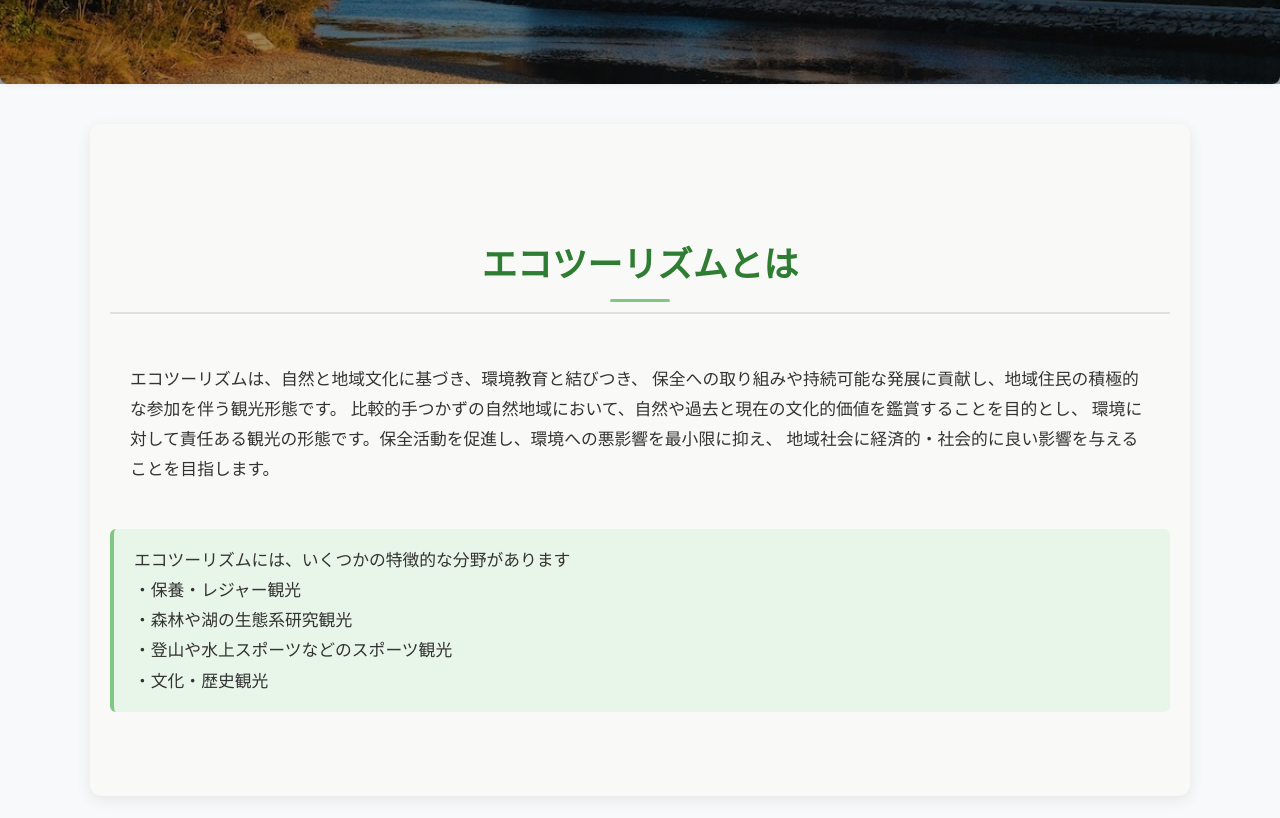
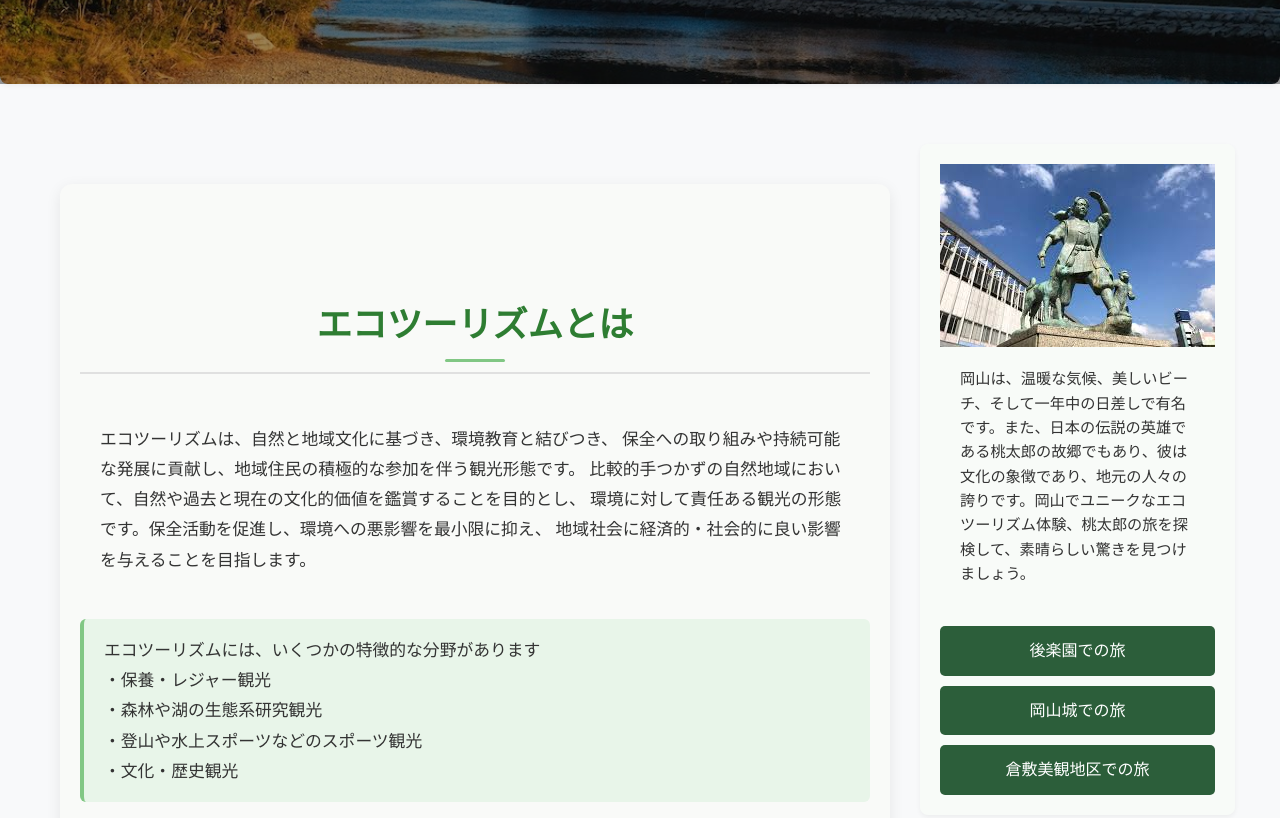
Before and after one commit to csw8506/hackathon, a plain HTML site: page index.html in a window 1280 px wide. Shown: the part 480-1298 px from the top of the page. Drawn offline with nearby package versions, Linux system fonts and the light colour scheme; a script that the page names is missing.

Commit message:
桃太郎追加

```diff
--- a/index.html
+++ b/index.html
@@ -21,7 +21,7 @@
 <body>
 
   <!-- Navbar -->
-  <nav class="navbar navbar-expand-lg navbar-dark sticky-header">
+  <nav class="navbar navbar-expand-lg navbar-dark">
     <div class="container">
       <a class="navbar-brand" href="index.html"> 岡山エコツーリズム</a>
       <button class="navbar-toggler" type="button" data-bs-toggle="collapse" data-bs-target="#navbarNav">
@@ -44,7 +44,7 @@
       <p>倉敷美観地区・後楽園・岡山城の魅力を発見</p>
     </div>
   </section>
-
+  <div class="layout">
     <!-- エコツーリズムとは Section -->
     <section id="about" >
       <h2 class="section-title">エコツーリズムとは</h2>
@@ -75,6 +75,14 @@
         <br>4. 岡山市：温暖で日照が多い気候。桃太郎伝説と関連。農業・文化観光を推進中。
       </p>-->
     </section>
+    <aside class="sidebar">
+    <img src="./img/momotaro2.jpg" alt="momotaro">
+    <p data-key="sidebar_p">岡山は、温暖な気候、美しいビーチ、そして一年中の日差しで有名です。また、日本の伝説の英雄である桃太郎の故郷でもあり、彼は文化の象徴であり、地元の人々の誇りです。岡山でユニークなエコツーリズム体験、桃太郎の旅を探検して、素晴らしい驚きを見つけましょう。</p>
+    <a href="./web/korakuen-adventure.html" class="korakuen adventure" data-key="sidebar_link1">後楽園での旅</a>
+    <a href="./web/hackathon.html" class="okayamacastle adventure" data-key="sidebar_link2">岡山城での旅</a>
+    <a href="./web/kurashiki_stamp.html" class="#KurashikiBikanSpirit adventure" data-key="sidebar_link2">倉敷美観地区での旅</a>
+  </aside>
+  </div>
 
   <!-- 観光スポット Section -->
   <section id="spots" class="container">
@@ -103,7 +111,7 @@
       <div class="col-md-4">
         <div class="card">
           <!--<img src="https://dynamic-media-cdn.tripadvisor.com/media/photo-o/2e/2f/48/7e/the-castle-tower-of-okayama.jpg?w=900&h=500&s=1" class="card-img-top" alt="岡山城">-->
-          <a href="./web/okayamacastle.html"><img src="https://dynamic-media-cdn.tripadvisor.com/media/photo-o/2e/2f/48/7e/the-castle-tower-of-okayama.jpg?w=900&h=500&s=1" class="card-img-top" alt="岡山城"></a>
+          <a href="./web/hackathon.html"><img src="https://dynamic-media-cdn.tripadvisor.com/media/photo-o/2e/2f/48/7e/the-castle-tower-of-okayama.jpg?w=900&h=500&s=1" class="card-img-top" alt="岡山城"></a>
           <div class="card-body">
             <h5 class="card-title">岡山城</h5>
             <p class="card-text">「烏城（うじょう）」の愛称で親しまれる黒い外観が特徴の岡山城。</p>
@@ -146,6 +154,7 @@
         <p><i class="fas fa-envelope"></i> info@okayama-eco.jp</p>
       </div>-->
 
+
   <!-- Footer -->
   <footer class="footer">
     <div class="container">
@@ -155,6 +164,7 @@
 
   <!-- Bootstrap JS -->
   <script src="https://cdn.jsdelivr.net/npm/bootstrap@5.3.0/dist/js/bootstrap.bundle.min.js"></script>
+  <script src="./js/kouraku.js"></script>
   <script src="test.js"></script>
 </body>
 </html>
```
Lines whose indentation alone changed are shown as unchanged.
